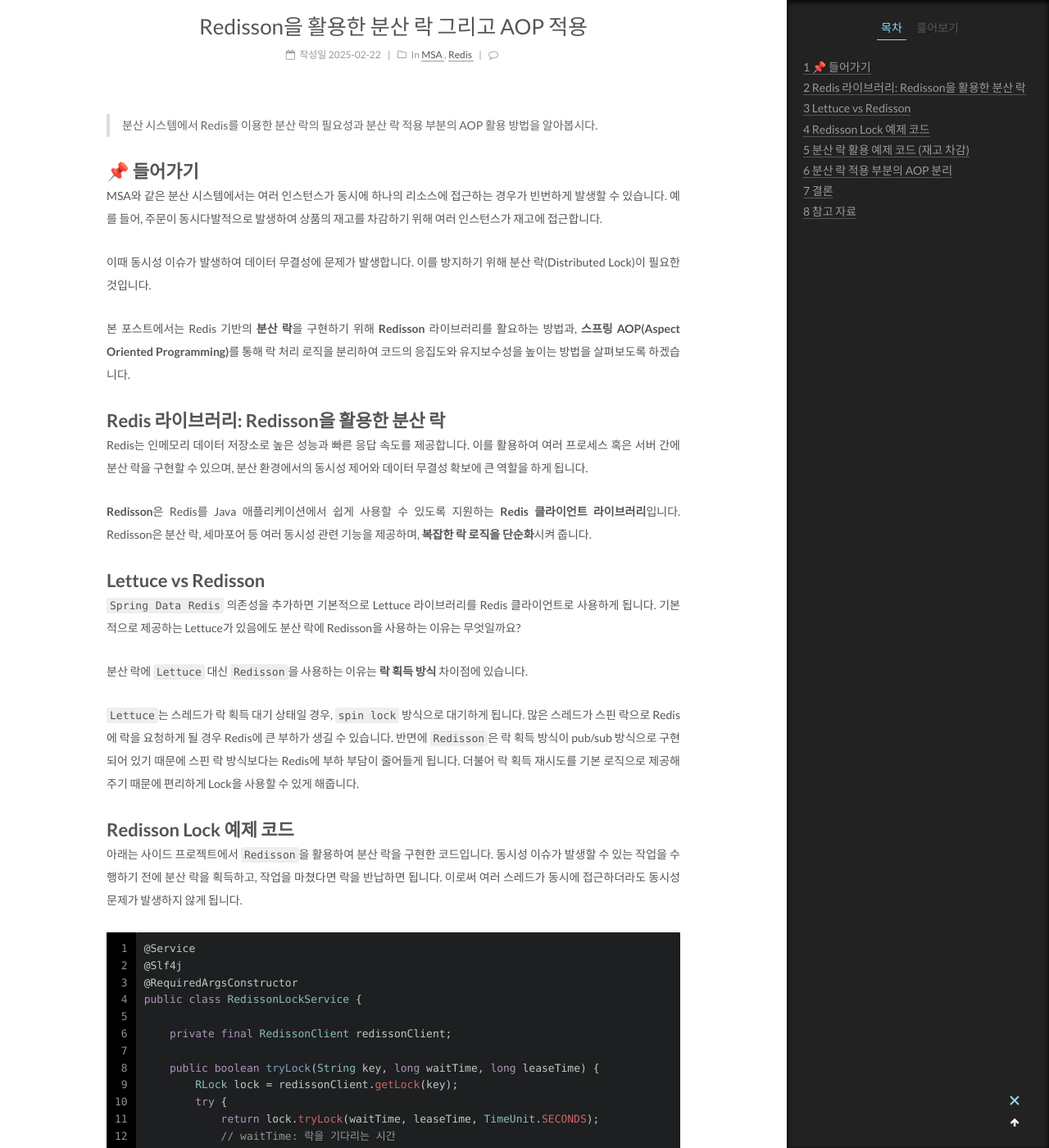
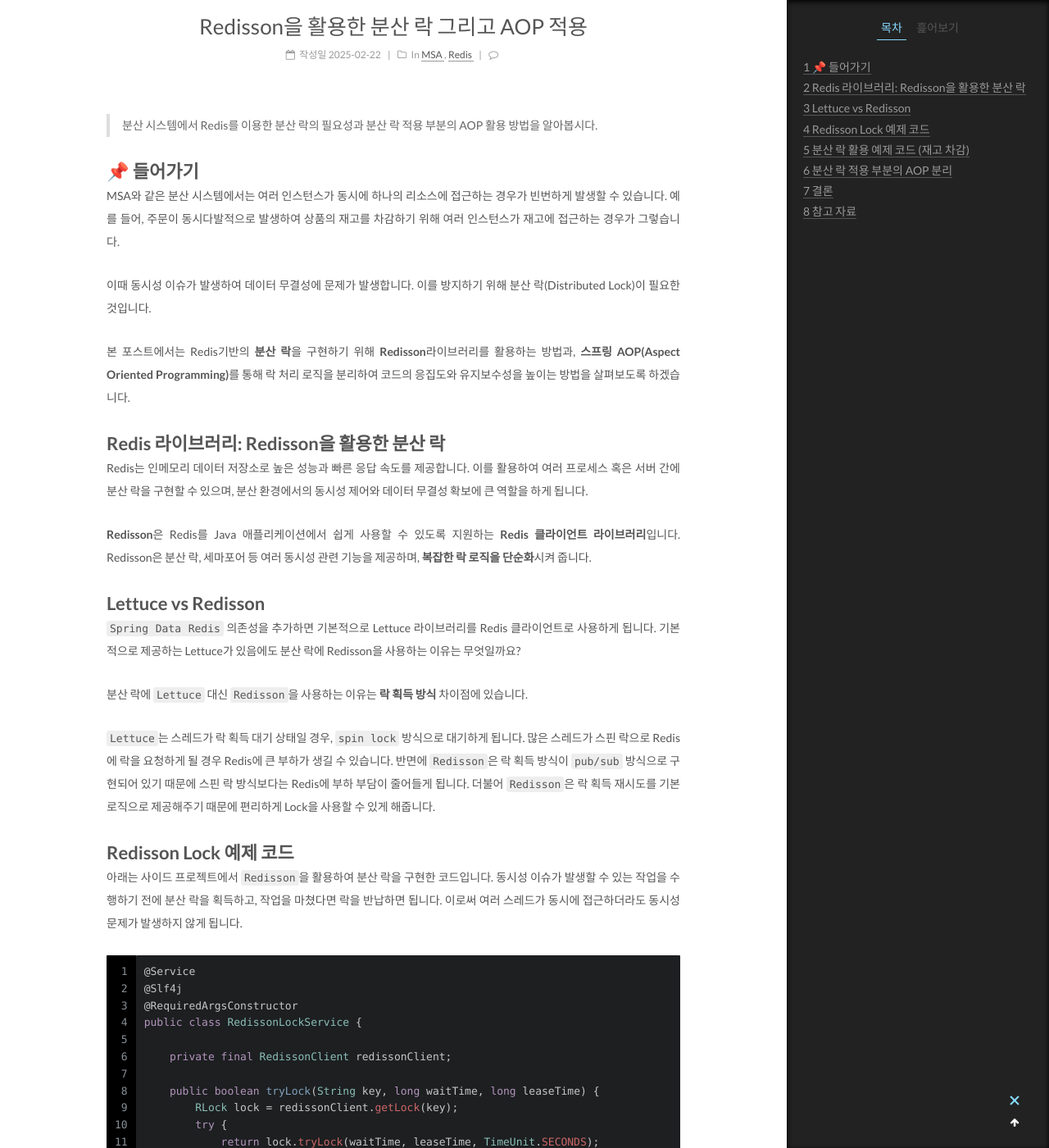
Before and after one commit to Seung-IL-Bang/Seung-IL-Bang.github.io, a Jekyll site: the page built from _posts/spring-cloud-side-project/2025-02-22-Redisson-Lock-and-AOP.md, in a window 1280 px wide and 1400 px high, scrolled down 364 px. Shown: the whole window at 82% size. Built offline with Jekyll 4.4.1, drawn with Linux system fonts in a browser that asks for light colours; comment, search, counter and statistics services are not loaded; some of the changed text lies outside the part shown.

Commit message:
2025-02-23

````diff
--- a/_posts/spring-cloud-side-project/2025-02-22-Redisson-Lock-and-AOP.md
+++ b/_posts/spring-cloud-side-project/2025-02-22-Redisson-Lock-and-AOP.md
@@ -18,11 +18,11 @@ tags:
 
 # 📌 들어가기
 
-MSA와 같은 분산 시스템에서는 여러 인스턴스가 동시에 하나의 리소스에 접근하는 경우가 빈번하게 발생할 수 있습니다. 예를 들어, 주문이 동시다발적으로 발생하여 상품의 재고를 차감하기 위해 여러 인스턴스가 재고에 접근합니다.
+MSA와 같은 분산 시스템에서는 여러 인스턴스가 동시에 하나의 리소스에 접근하는 경우가 빈번하게 발생할 수 있습니다. 예를 들어, 주문이 동시다발적으로 발생하여 상품의 재고를 차감하기 위해 여러 인스턴스가 재고에 접근하는 경우가 그렇습니다.
 
 이때 동시성 이슈가 발생하여 데이터 무결성에 문제가 발생합니다. 이를 방지하기 위해 분산 락(Distributed Lock)이 필요한 것입니다.
 
-본 포스트에서는 Redis 기반의 **분산 락**을 구현하기 위해 **Redisson** 라이브러리를 활요하는 방법과, **스프링 AOP(Aspect Oriented Programming)**를 통해 락 처리 로직을 분리하여 코드의 응집도와 유지보수성을 높이는 방법을 살펴보도록 하겠습니다.
+본 포스트에서는 Redis기반의 **분산 락**을 구현하기 위해 **Redisson**라이브러리를 활용하는 방법과, **스프링 AOP(Aspect Oriented Programming)**를 통해 락 처리 로직을 분리하여 코드의 응집도와 유지보수성을 높이는 방법을 살펴보도록 하겠습니다.
 
 # Redis 라이브러리: Redisson을 활용한 분산 락
 
@@ -36,7 +36,7 @@ Redis는 인메모리 데이터 저장소로 높은 성능과 빠른 응답 속
 
 분산 락에 `Lettuce` 대신 `Redisson`을 사용하는 이유는 **락 획득 방식** 차이점에 있습니다.
 
-`Lettuce`는 스레드가 락 획득 대기 상태일 경우, `spin lock` 방식으로 대기하게 됩니다. 많은 스레드가 스핀 락으로 Redis에 락을 요청하게 될 경우 Redis에 큰 부하가 생길 수 있습니다. 반면에 `Redisson`은 락 획득 방식이 pub/sub 방식으로 구현되어 있기 때문에 스핀 락 방식보다는 Redis에 부하 부담이 줄어들게 됩니다. 더불어 락 획득 재시도를 기본 로직으로 제공해주기 때문에 편리하게 Lock을 사용할 수 있게 해줍니다.
+`Lettuce`는 스레드가 락 획득 대기 상태일 경우, `spin lock` 방식으로 대기하게 됩니다. 많은 스레드가 스핀 락으로 Redis에 락을 요청하게 될 경우 Redis에 큰 부하가 생길 수 있습니다. 반면에 `Redisson`은 락 획득 방식이 `pub/sub` 방식으로 구현되어 있기 때문에 스핀 락 방식보다는 Redis에 부하 부담이 줄어들게 됩니다. 더불어 `Redisson`은 락 획득 재시도를 기본 로직으로 제공해주기 때문에 편리하게 Lock을 사용할 수 있게 해줍니다.
 
 # Redisson Lock 예제 코드
 
@@ -72,7 +72,7 @@ public class RedissonLockService {
 ```
 
 - `tryLock` 메서드를 통해 락 획득 시도를 하게 됩니다. 획득에 성공한다면 `true`를 반환하고, `waitTime`동안 락을 획득하지 못한다면 예외가 발생하고 `false`를 반환하게 됩니다.
-- `tryLock` 메서드는 블락킹(blocking) 메서드로, 락을 획득하지 못 한 경우 스레드가 대기 상태에 놓이게 됩니다.
+- `tryLock` 메서드는 **블락킹(blocking) 메서드로, 락을 획득하지 못 한 경우 스레드가 대기 상태에 놓이게 됩니다.**
 - 락 획득 key는 동시성 이슈를 예방하고자 하는 대상의 고유한 식별자가 되어야 합니다. `ex: productId`
 - `waitTime`동안 락 획득 대기 상태에 놓이게 되며, 락을 사용하던 스레드가 락을 해제하면 `pub/sub` 방식을 통해 대기 상태에 놓여있던 스레드에게 락 획득 시도를 하라고 알림을 보내게 됩니다.
 - 만약 락을 획득하고 작업 시간이 `leaseTime`을 넘어가게 되면 자동으로 락이 해제됩니다. 따라서 `leaseTime` 이내로 작업이 끝내는 것을 보장해야 동시성 이슈가 발생하지 않습니다.
@@ -80,7 +80,7 @@ public class RedissonLockService {
 
 # 분산 락 활용 예제 코드 (재고 차감)
 
-상품의 재고 수량을 변경시키는 작업은 동시성 이슈가 발생하는 대표적인 예시로 볼 수 있습니다. 여러 스레드가 동시에 상품 재고에 접근할 수 있기 때문입니다.
+상품의 재고 수량을 변경시키는 작업은 동시성 이슈가 발생하는 대표적인 예시로 볼 수 있습니다. 여러 스레드가 상품 재고의 수량을 변경하기 위해 동시에 접근할 수 있기 때문입니다.
 
 앞서 살펴본 Redisson을 활용한 분산 락을 재고 수량을 변경하는 로직 전후로 락을 획득/해제를 한다면 동시성 이슈를 예방할 수 있을 겁니다.
 
````
Also changed, not shown: _posts/spring-cloud-side-project/2025-02-23-Zipkin-Distributed-Tracing.md (added, +109 -0 lines).
